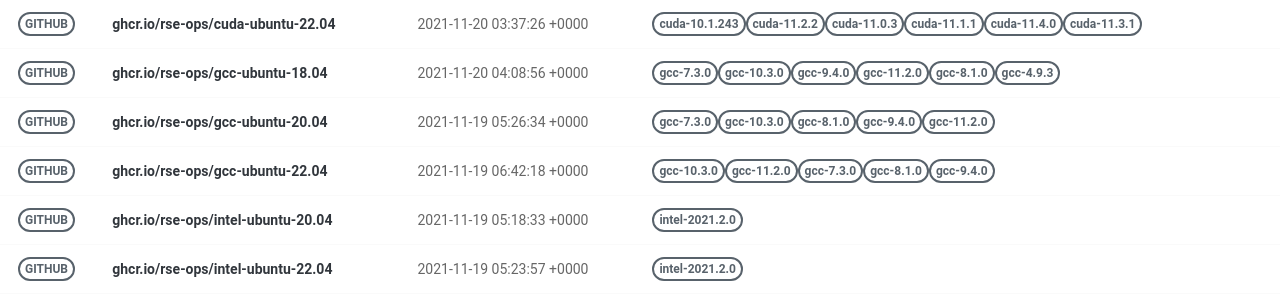
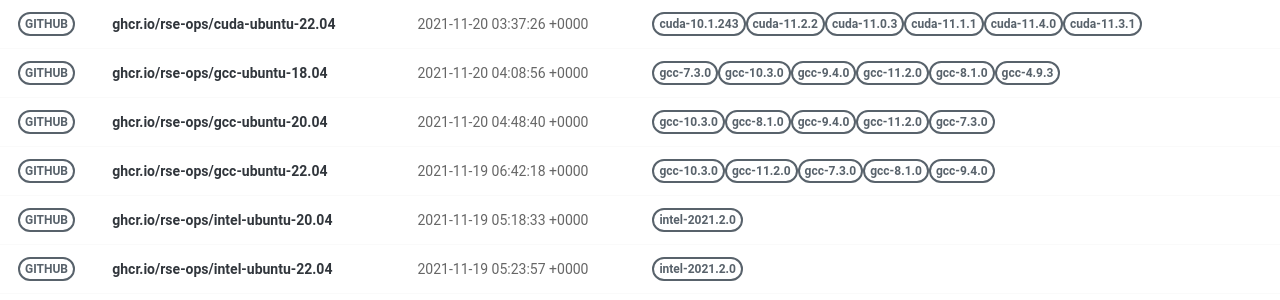
Before and after one commit to rse-ops/docker-images, a Jekyll site: the page built from pages/index.md, in a window 1280 px wide. Shown: the part 326-626 px from the top of the page. Built offline with Jekyll 4.4.1, drawn with Linux system fonts in a browser that asks for light colours; nearby versions of some CDN libraries.

Commit message:
Automated push to update library 2021-11-20

```diff
--- a/_library/ghcr.io-rse-ops-gcc-ubuntu-20.04.md
+++ b/_library/ghcr.io-rse-ops-gcc-ubuntu-20.04.md
@@ -1,14 +1,11 @@
 ---
 layout: container
 name: ghcr.io/rse-ops/gcc-ubuntu-20.04
-updated_at: 2021-11-19 05:26:34.137410
+updated_at: 2021-11-20 04:48:40.808991
 
 
 container_url: https://github.com/orgs/rse-ops/packages/container/package/gcc-ubuntu-20.04
 versions:
- - tag: gcc-7.3.0
-   dockerfile: https://github.com/rse-ops/docker-images/blob/main/ubuntu/gcc/Dockerfile
-   manifest: https://crane.ggcr.dev/manifest/ghcr.io/rse-ops/gcc-ubuntu-20.04:gcc-7.3.0
  - tag: gcc-10.3.0
    dockerfile: https://github.com/rse-ops/docker-images/blob/main/ubuntu/gcc/Dockerfile
    manifest: https://crane.ggcr.dev/manifest/ghcr.io/rse-ops/gcc-ubuntu-20.04:gcc-10.3.0
```
Also changed, not shown: other parts of _library/ghcr.io-rse-ops-gcc-ubuntu-20.04.md (+3 -0 lines).
